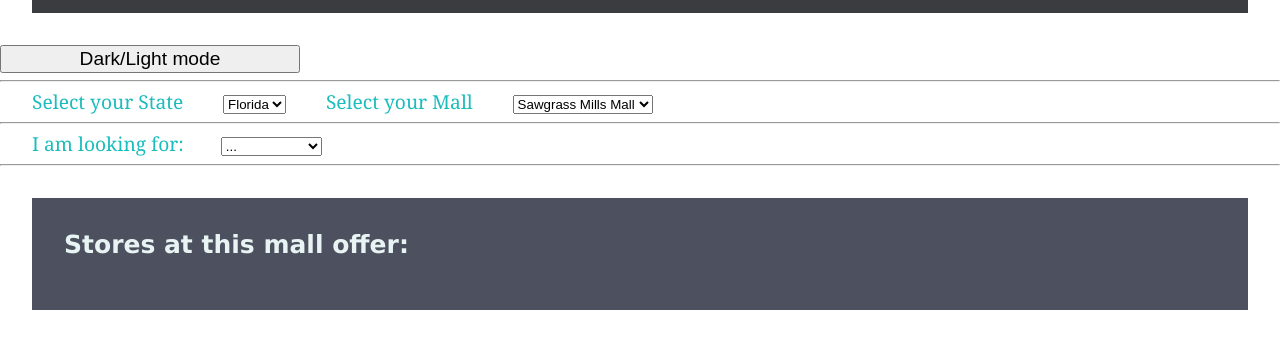
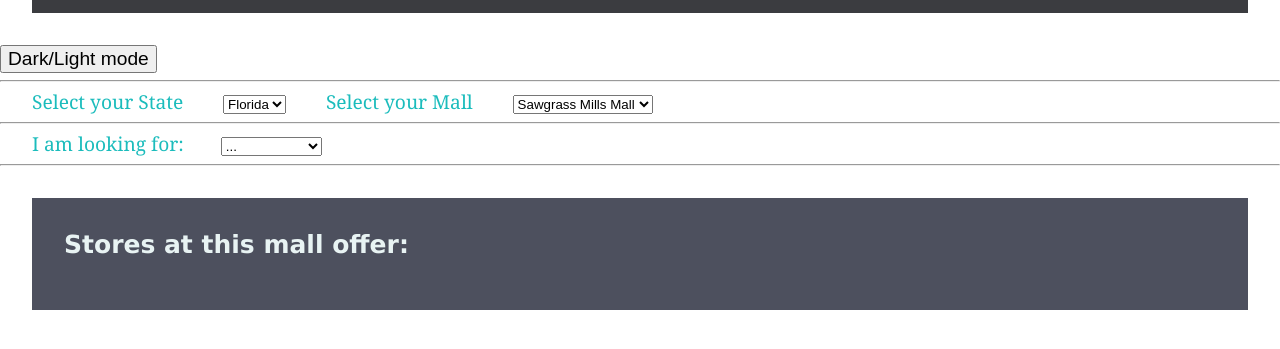
Before and after one commit to co44co44/my-git-phase1project, a plain HTML site: page index.html in a window 1280 px wide. Shown: the part 147-496 px from the top of the page. Drawn offline with Linux system fonts and the light colour scheme; no server answers.

Commit message:
erased comments

```diff
--- a/index.js
+++ b/index.js
@@ -1,13 +1,7 @@
-
-
 
 //dark mode btn
-//1.create in html the btm and add style in css
-// //2. in js, grab the btn with query selector.  Also, grab the body with query selector.
 let darkModeBtn = document.getElementById("dark-mode-btn")
 let body = document.getElementById("body")
-
-// //3. add an event listener to the btn
 
 darkModeBtn.addEventListener('click', changeMode);
 
@@ -16,15 +10,10 @@ function changeMode (){
     let element = document.body;
     element.classList.toggle("dark-mode")
 };
-//4. create the call back function of the btn
 
 
-//5. initialize function if needed
+//request data
 
-
-
-//1. PROJECT THE ITEMS AVAILABLE TO THE DOM:
-//1. make a request to the server.
 function fetchItems(){
     fetch('http://localhost:3000/items')
     .then((response) => response.json())
@@ -32,7 +21,8 @@ function fetchItems(){
     console.log ('1.fetchItems runs')
 }
 
-//2. create the card were each item will show
+//create card
+
 const EMPTY_HEART = '♡'
 const FULL_HEART = '♥'
 
@@ -43,20 +33,21 @@ function cardItem(item){
     card.innerHTML = `
     <h2 id = item> "${item.name} @ ${item.store} @ ${item.mall}" </h2>
     <img class ="item_picture" src = '${item.image}'>`
+
     let p = document.createElement('p')
     p.id = 'p'
     p.classList= "like"
     card.appendChild(p)
+
     let span = document.createElement('span')
     span.classList = "like-glyph"
     span.innerHTML = `${heart}`
     span.addEventListener('click',clickEmptyHeart)
     p.appendChild(span)
+
     let ul = document.createElement('ul')
     ul.id= 'details_list'
     ul.innerHTML = 'Details:'
-
-    //debugger
     let list1 = document.createElement('li')
     list1.textContent = `Gender: ${item.gender}`
     console.log("list1", list1)
@@ -73,28 +64,12 @@ function cardItem(item){
     p.appendChild(ul)
     card.appendChild(p)
 
-    //add the Span, to the span the class
-    //add to the span the event listener
-    //heart instead of empty-heart ${heart} innerhtml of span. add eventlistener click,
+//add/append card to the card area (DOM)
+document.querySelector('#sorted-collection').appendChild(card).appendChild(p)
 
 
-    //<p class="like">Like! <span class="like-glyph">${EMPTY_HEART}</span></p>
-    // <p id=""> Details:</p>
-    //     <ul id="details_list">
-    //         <li>Gender:${item.gender} </li>
-    //         <li>Size: ${item.size}</li>
-    //         <li>Color: ${item.color}</li>
-    //     </ul>
-    // `
-//3. add/append card to the card area (DOM)
-document.querySelector('#sorted-collection').appendChild(card).appendChild(p)
-// document.querySelector('#sorted-collection').appendChild(card)
-//GRAB HTML HEART DRAWING AND ADD AN EVENT LISTENER TO IT SO WE CAN CLICK ON IT.
-//let heart=document.querySelectorAll(".like-glyph")
-// for (let i=0; i<heart.length; i++){
-//   heart[i].addEventListener ("click", clickEmptyHeart);
-// }
-//CREATE A FUNCTION WHERE I SAY THAT IF I CLICK THE EMPTY HEART IT WILL CHANGE COLOR
+//callback function click empty heart event listener
+
 function clickEmptyHeart (e) {
   console.log (e.target)
   console.log ("click Empty Heart runs")
@@ -104,8 +79,8 @@ function clickEmptyHeart (e) {
         (span.innerHTML = EMPTY_HEART)
   }
 }}
-//3. filter the items by "I am looking for":
-//1. grab the "Im looking for" menu
+
+// dropdowns: grab, event listener change: used when tha value is changed,
 let dropdownLookingFor = document.querySelector('#looking-for-dropdown');
 
 function hideDropdownWhenClicked(){
@@ -117,15 +92,14 @@ function hideDropdownWhenClicked(){
 
     document.querySelector('#sorted-collection').appendChild.innerHTML;
     })})}
-    function removeAllChildNodesItems(parent){
+
+function removeAllChildNodesItems(parent){
         while (parent.firstChild){
             parent.removeChild(parent.firstChild);
         }}
 
 // DROPDOWN "I am looking for":
-// create a function lookingForSelection() that: requests from server the data, filters it by a conditional:
-// by the user choice at the dropdown, put the retun in the cardItem function.
-// Then, upload it to the DOM with queryselector.appendChild
+
 function lookingForSelection(){
     fetch('http://localhost:3000/items')
    .then((response) => response.json())
@@ -136,9 +110,7 @@ function lookingForSelection(){
 function filterByDropdownSelection(item){
     if (item.name == dropdownLookingFor.value) {
         console.log('4.fetch lookingfor dropdown ')
-
         cardItem(item)
-
         document.querySelector('#sorted-collection').appendChild
     }
 }
@@ -147,6 +119,6 @@ function initialize(){
     fetchItems()
     hideDropdownWhenClicked()
     lookingForSelection()
+}
 
-}
 initialize()
--- a/style.css
+++ b/style.css
@@ -36,8 +36,9 @@
   #dark-mode-btn {
     font-size: larger;
     text-align: center;
-    width: 300px;
-
+    width: 200px;
+    margin: auto;
+    width: auto;
   }
 
   #my-mall-header-logo {
```
Also changed, not shown: 1 other file.
